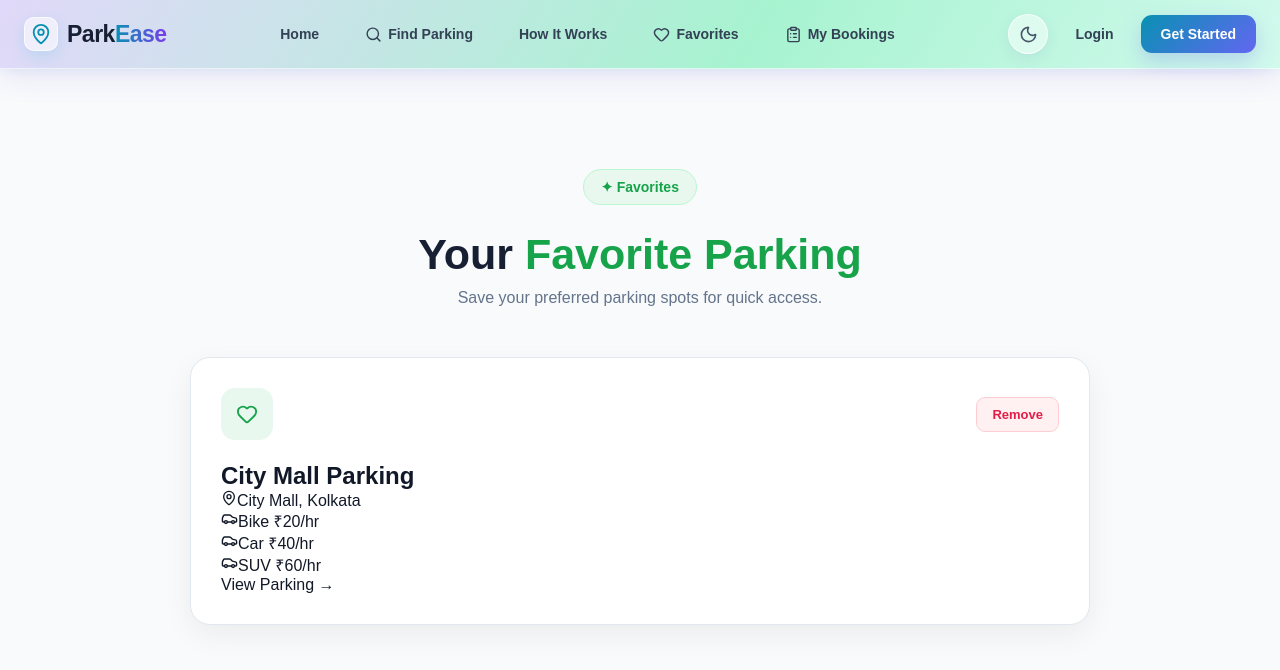
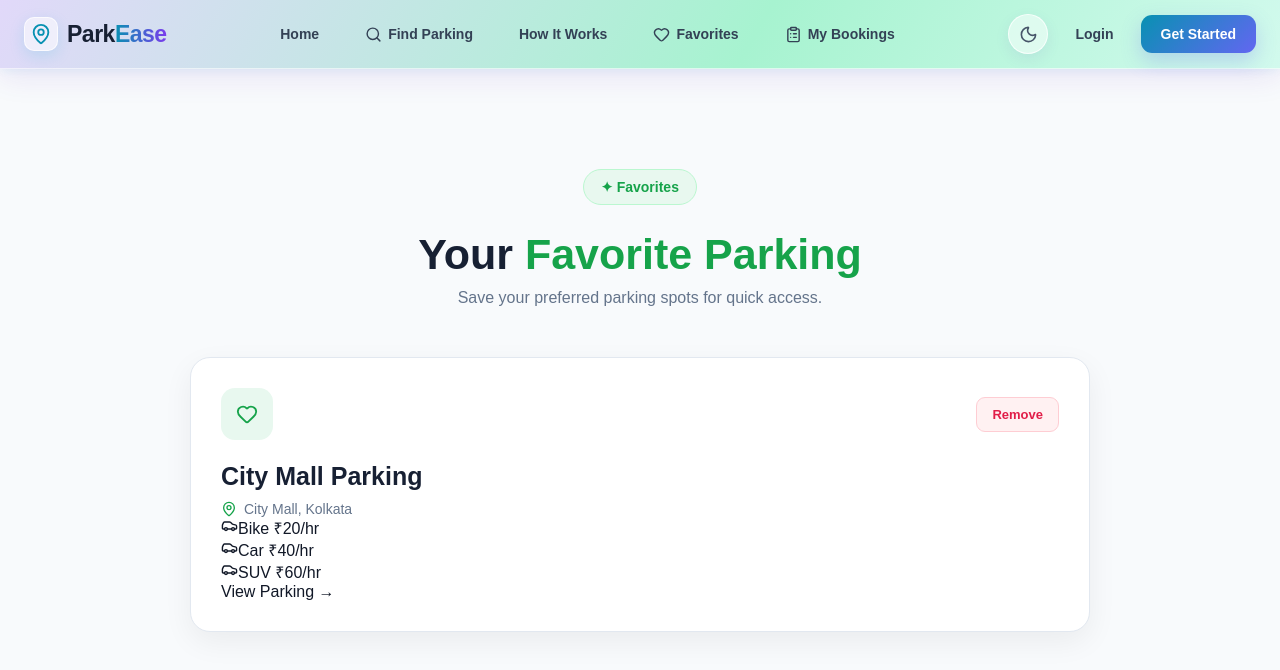
Before and after one commit to dibeyendu-dev/smart-parking-system, a React (Vite) app: page /favorites in a window 1280 px wide. Shown: the top 670 px of the page. Built offline with nearby package versions, Linux system fonts and the light colour scheme.

Commit message:
Favourite CSS part 10 added

```diff
--- a/src/css/Favorites.css
+++ b/src/css/Favorites.css
@@ -82,3 +82,23 @@
     background: #ffe4e6;
     border-color: #fda4af;
 }
+/* Favorite Title */
+.favorite-card h2 {
+    margin: 0 0 10px;
+    color: #172033;
+    font-size: 25px;
+}
+
+/* Favorite Location */
+.favorite-location {
+    display: flex;
+    align-items: center;
+    gap: 7px;
+    margin: 0;
+    color: #64748b;
+    font-size: 14px;
+}
+
+.favorite-location svg {
+    color: #16a34a;
+}
```
